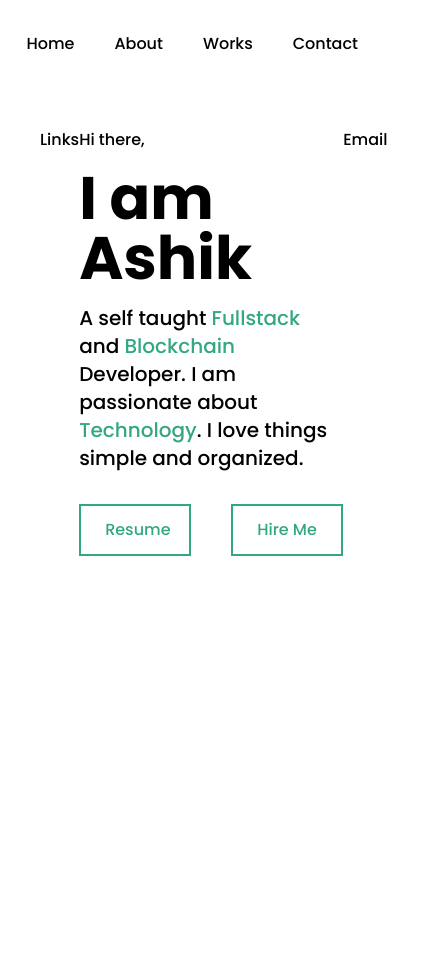
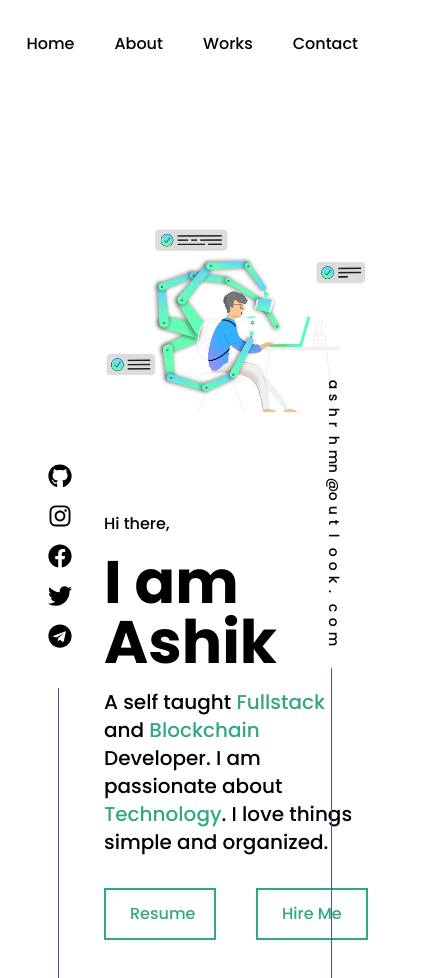
Before and after one commit to ashrhmn/portfolio-next-js, a Next.js app: page / in a window 390 px wide. Shown: the whole page, 432 px wide, since content can reach past the window. Before the commit the page ends 844 px from the top, so only its background shows below. Built offline with nearby package versions, Linux system fonts and the light colour scheme.

Commit message:
Fix social links, email add transition, add mobile view to homepage

```diff
--- a/components/Layout.tsx
+++ b/components/Layout.tsx
@@ -1,5 +1,13 @@
 import Link from "next/link";
 import React from "react";
+
+import {
+  FaFacebook,
+  FaGithub,
+  FaInstagram,
+  FaTelegram,
+  FaTwitter,
+} from "react-icons/fa";
 
 const Layout = ({ children }: { children: any }) => {
   return (
@@ -10,10 +18,36 @@ const Layout = ({ children }: { children: any }) => {
         <Link href={`/works`}>Works</Link>
         <Link href={`/contact`}>Contact</Link>
       </nav>
-      <div className="p-10 flex">
-        <div>Links</div>
-        <div className="max-w-[1200px] mx-auto">{children}</div>
-        <div>Email</div>
+      <div className="p-10 flex gap-x-10">
+        <div className="flex flex-col gap-4 social-links">
+          <Link href={`https://github.com/ashrhmn`} passHref>
+            <FaGithub className="h-6 w-6 cursor-pointer" />
+          </Link>
+          <Link href={`https://instagram.com/ashrhmn7`} passHref>
+            <FaInstagram className="h-6 w-6 cursor-pointer" />
+          </Link>
+          <Link href={`https://facebook.com/ashrhmn7`} passHref>
+            <FaFacebook className="h-6 w-6 cursor-pointer" />
+          </Link>
+          <Link href={`https://twitter.com/ashrhmn7`} passHref>
+            <FaTwitter className="h-6 w-6 cursor-pointer" />
+          </Link>
+          <Link href={`https://t.me/ashrhmn`} passHref>
+            <FaTelegram className="h-6 w-6 cursor-pointer" />
+          </Link>
+        </div>
+        <div className="max-w-[1200px] px-16 mx-auto">{children}</div>
+        <div className="side-email">
+          <Link href={`mailto:ashrhmn@outlook.com`} passHref>
+            <a className="text-sm leading-[1]">
+              {Array.from("ashrhmn@outlook.com").map((l, i) => (
+                <div className="rotate-90" key={i}>
+                  {l}
+                </div>
+              ))}
+            </a>
+          </Link>
+        </div>
       </div>
     </div>
   );
--- a/package.json
+++ b/package.json
@@ -8,9 +8,11 @@
     "lint": "next lint"
   },
   "dependencies": {
+    "framer-motion": "^6.3.3",
     "next": "12.0.7",
     "react": "17.0.2",
-    "react-dom": "17.0.2"
+    "react-dom": "17.0.2",
+    "react-icons": "^4.3.1"
   },
   "devDependencies": {
     "@types/node": "17.0.8",
--- a/pages/_app.tsx
+++ b/pages/_app.tsx
@@ -3,13 +3,15 @@ import type { AppProps } from "next/app";
 import Layout from "../components/Layout";
 import Head from "next/head";
 
-function MyApp({ Component, pageProps }: AppProps) {
+function MyApp({ Component, pageProps, router }: AppProps) {
   return (
     <Layout>
       <Head>
         <title>Ashik Rahman</title>
       </Head>
-      <Component {...pageProps} />
+      <div key={router.route} className="slot-view">
+        <Component {...pageProps} />
+      </div>
     </Layout>
   );
 }
--- a/pages/index.tsx
+++ b/pages/index.tsx
@@ -5,7 +5,7 @@ import Link from "next/link";
 const Home: NextPage = () => {
   return (
     <>
-      <div className="flex items-center">
+      <div className="flex flex-col-reverse md:flex-row items-center">
         <div className="w-full">
           <h1>Hi there,</h1>
           <h1 className="text-6xl font-bold my-4">I am Ashik</h1>
@@ -31,7 +31,7 @@ const Home: NextPage = () => {
                 Resume
               </a>
             </Link>
-            <Link href={``} passHref>
+            <Link href={`/contact`} passHref>
               <a className="py-3 px-6 w-28 border-2 border-lightPrimary text-lightPrimary dark:border-darkPrimary dark:text-darkPrimary hover:bg-lightPrimary hover:text-black dark:hover:bg-darkPrimary hover:scale-110 transition-all">
                 Hire Me
               </a>
--- a/styles/globals.css
+++ b/styles/globals.css
@@ -25,3 +25,57 @@ a {
     box-sizing: border-box;
     font-family: "Poppins", sans-serif;
 }
+
+.slot-view {
+    animation-duration: 500ms;
+    animation-name: slide-in-up;
+}
+
+@keyframes slide-in-up {
+    from {
+        opacity: 0;
+        transform: translateY(40px);
+    }
+    to {
+        opacity: 1;
+        transform: translateY(0);
+    }
+}
+
+.social-links {
+    position: fixed;
+    top: 55%;
+    left: 3rem;
+    height: 45%;
+    z-index: 10;
+}
+
+.social-links::after {
+    content: "";
+    background: #47528f;
+    display: inline-block;
+    position: absolute;
+    left: 0.6rem;
+    width: 1px;
+    height: 100%;
+    top: 14rem;
+}
+
+.side-email {
+    position: fixed;
+    top: 45%;
+    right: 3rem;
+    height: 55%;
+    z-index: 10;
+}
+
+.side-email::after {
+    content: "";
+    background: #47528f;
+    display: inline-block;
+    position: absolute;
+    right: 0.6rem;
+    width: 1px;
+    height: 100%;
+    top: 18rem;
+}
```
Also changed, not shown: 1 other file (tests, documents, lock files or other folders).
